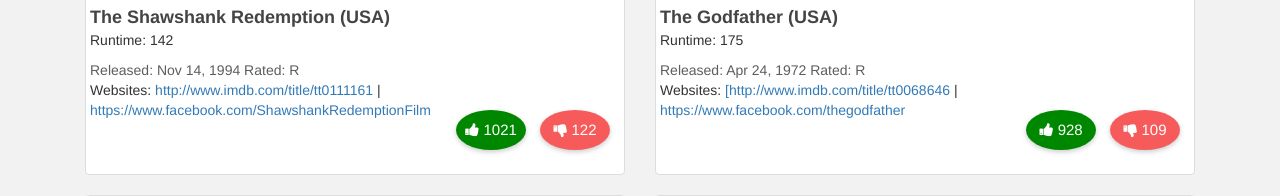
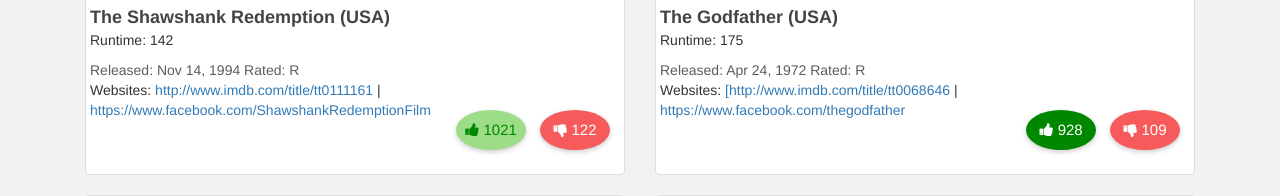
Before and after one commit to Critzblank/is219Assignment3, a PHP site: page /index.html in a window 1280 px wide, with the pointer over the restyled element. Shown: the part 944-1140 px from the top of the page. Run offline with PHP 8.4, Linux system fonts and the light colour scheme; some libraries are stand-ins or nearby versions.

Commit message:
Step12+Step14: Added hover for like/dislike

```diff
--- a/css/style.css
+++ b/css/style.css
@@ -130,3 +130,13 @@ body {
   background-color: #f65a5b;
   color: #ffffff;
   }
+
+.likes:hover{
+  background-color: #9edd87;
+  color: #008700;
+  }
+
+.dislikes:hover{
+  background-color: #fdd6d6;
+  color: #F65A5B;
+  }
```
